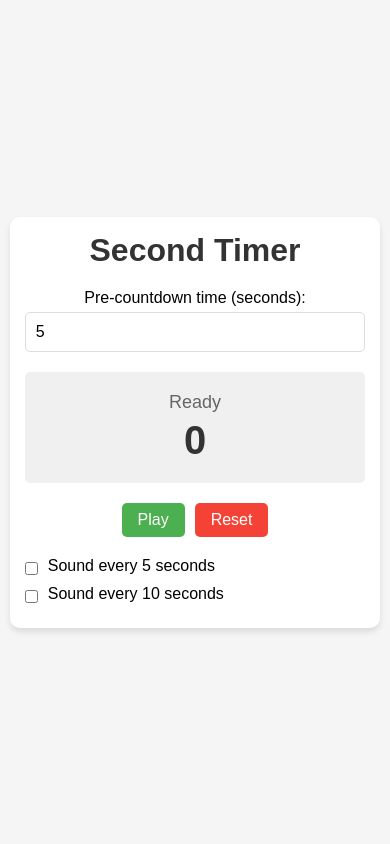
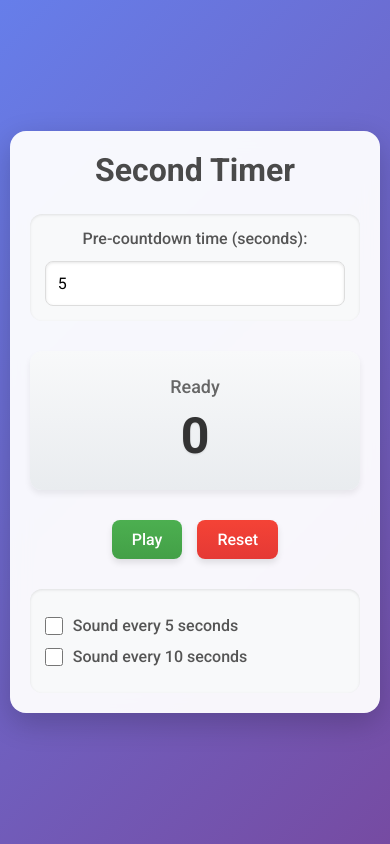
Before and after one commit to RageAgainst123/second-timer, a plain HTML site: page index.html in a window 390 px wide. Drawn offline with Linux system fonts and the light colour scheme.

Commit message:
Improved visual design and sound effects

```diff
--- a/index.html
+++ b/index.html
@@ -3,7 +3,10 @@
 <head>
     <meta charset="UTF-8">
     <meta name="viewport" content="width=device-width, initial-scale=1.0">
-    <title>Second Timer</title>
+    <title>Second Timer - Countdown & Timer App</title>
+    <link rel="preconnect" href="https://fonts.googleapis.com">
+    <link rel="preconnect" href="https://fonts.gstatic.com" crossorigin>
+    <link href="https://fonts.googleapis.com/css2?family=Roboto:wght@400;500;700&display=swap" rel="stylesheet">
     <link rel="stylesheet" href="styles.css">
 </head>
 <body>
@@ -38,7 +41,7 @@
     </div>
 
     <audio id="beep" src="https://assets.mixkit.co/active_storage/sfx/2869/2869-preview.mp3"></audio>
-    <audio id="tick" src="https://assets.mixkit.co/active_storage/sfx/978/978-preview.mp3"></audio>
+    <audio id="tick" src="https://freesound.org/data/previews/263/263133_4284968-lq.mp3"></audio>
 
     <script src="script.js"></script>
 </body>
--- a/script.js
+++ b/script.js
@@ -9,6 +9,14 @@ document.addEventListener('DOMContentLoaded', () => {
     const sound10SecondsCheckbox = document.getElementById('sound-10-seconds');
     const beepSound = document.getElementById('beep');
     const tickSound = document.getElementById('tick');
+
+    // Adjust sound volumes
+    beepSound.volume = 0.6;
+    tickSound.volume = 0.3;
+
+    // Preload sounds
+    beepSound.load();
+    tickSound.load();
 
     // Timer variables
     let timerState = 'ready'; // ready, pre-countdown, running, paused
@@ -22,6 +30,15 @@ document.addEventListener('DOMContentLoaded', () => {
     // Event listeners
     playPauseButton.addEventListener('click', togglePlayPause);
     resetButton.addEventListener('click', resetTimer);
+
+    // Prevent negative numbers in input
+    preCountdownInput.addEventListener('change', () => {
+        if (preCountdownInput.value < 1) {
+            preCountdownInput.value = 1;
+        } else if (preCountdownInput.value > 60) {
+            preCountdownInput.value = 60;
+        }
+    });
 
     function togglePlayPause() {
         if (timerState === 'ready' || timerState === 'paused') {
@@ -38,29 +55,7 @@ document.addEventListener('DOMContentLoaded', () => {
             preCountdownValue = parseInt(preCountdownInput.value);
             updateTimerDisplay();
 
-            timerInterval = setInterval(() => {
-                if (timerState === 'pre-countdown') {
-                    preCountdownValue--;
-
-                    if (preCountdownValue <= 0) {
-                        // Pre-countdown finished, start main timer
-                        timerState = 'running';
-                        timerValue = 0;
-                        beepSound.play(); // Play sound when main timer starts
-                    }
-                } else if (timerState === 'running') {
-                    timerValue++;
-
-                    // Check if we need to play sounds at specific intervals
-                    if (sound5SecondsCheckbox.checked && timerValue % 5 === 0) {
-                        tickSound.play();
-                    } else if (sound10SecondsCheckbox.checked && timerValue % 10 === 0) {
-                        tickSound.play();
-                    }
-                }
-
-                updateTimerDisplay();
-            }, 1000);
+            timerInterval = setInterval(updateTimer, 1000);
 
             playPauseButton.textContent = 'Pause';
         } else if (timerState === 'paused') {
@@ -71,7 +66,13 @@ document.addEventListener('DOMContentLoaded', () => {
                 timerState = 'running';
             }
 
-            timerInterval = setInterval(() => {
+            timerInterval = setInterval(updateTimer, 1000);
+
+            playPauseButton.textContent = 'Pause';
+        }
+    }
+
+    function updateTimer() {
         if (timerState === 'pre-countdown') {
             preCountdownValue--;
 
@@ -79,23 +80,48 @@ document.addEventListener('DOMContentLoaded', () => {
                 // Pre-countdown finished, start main timer
                 timerState = 'running';
                 timerValue = 0;
-                        beepSound.play(); // Play sound when main timer starts
+                playBeepSound();
             }
         } else if (timerState === 'running') {
             timerValue++;
 
             // Check if we need to play sounds at specific intervals
-                    if (sound5SecondsCheckbox.checked && timerValue % 5 === 0) {
-                        tickSound.play();
-                    } else if (sound10SecondsCheckbox.checked && timerValue % 10 === 0) {
-                        tickSound.play();
+            checkSounds();
+        }
+
+        updateTimerDisplay();
+    }
+
+    function playBeepSound() {
+        // Create a clone for overlapping sounds
+        try {
+            beepSound.currentTime = 0;
+            beepSound.play().catch(error => {
+                console.log('Error playing sound:', error);
+            });
+        } catch (error) {
+            console.log('Error playing sound:', error);
         }
     }
 
-                updateTimerDisplay();
-            }, 1000);
+    function playTickSound() {
+        // Create a clone for overlapping sounds
+        try {
+            tickSound.currentTime = 0;
+            tickSound.play().catch(error => {
+                console.log('Error playing sound:', error);
+            });
+        } catch (error) {
+            console.log('Error playing sound:', error);
+        }
+    }
 
-            playPauseButton.textContent = 'Pause';
+    function checkSounds() {
+        const playSound5Seconds = sound5SecondsCheckbox.checked && timerValue % 5 === 0;
+        const playSound10Seconds = sound10SecondsCheckbox.checked && timerValue % 10 === 0;
+
+        if (playSound5Seconds || playSound10Seconds) {
+            playTickSound();
         }
     }
 
@@ -143,8 +169,16 @@ document.addEventListener('DOMContentLoaded', () => {
     }
 
     function formatTime(seconds) {
-        // For now, just return the seconds as is, but this function can be expanded
-        // to format time as minutes:seconds if needed in the future
         return seconds.toString();
     }
+
+    // Add keyboard support for spacebar to play/pause
+    document.addEventListener('keydown', (event) => {
+        if (event.code === 'Space') {
+            event.preventDefault();
+            togglePlayPause();
+        } else if (event.code === 'KeyR') {
+            resetTimer();
+        }
     });
+});
--- a/styles.css
+++ b/styles.css
@@ -2,121 +2,167 @@
     margin: 0;
     padding: 0;
     box-sizing: border-box;
-    font-family: 'Arial', sans-serif;
+    font-family: 'Roboto', 'Arial', sans-serif;
 }
 
 body {
-    background-color: #f5f5f5;
+    background: linear-gradient(135deg, #667eea 0%, #764ba2 100%);
     display: flex;
     justify-content: center;
     align-items: center;
     min-height: 100vh;
+    color: #333;
 }
 
 .container {
-    background-color: white;
-    border-radius: 10px;
-    box-shadow: 0 4px 6px rgba(0, 0, 0, 0.1);
-    padding: 20px;
+    background-color: rgba(255, 255, 255, 0.95);
+    border-radius: 16px;
+    box-shadow: 0 10px 30px rgba(0, 0, 0, 0.2);
+    padding: 30px;
     width: 90%;
     max-width: 500px;
     text-align: center;
+    backdrop-filter: blur(10px);
 }
 
 h1 {
-    color: #333;
-    margin-bottom: 20px;
+    color: #4a4a4a;
+    margin-bottom: 25px;
+    font-weight: 700;
+    font-size: 32px;
 }
 
 .setup-section {
     display: flex;
     flex-direction: column;
-    margin-bottom: 20px;
+    margin-bottom: 30px;
+    background-color: #f8f9fa;
+    padding: 15px;
+    border-radius: 12px;
+    box-shadow: inset 0 1px 3px rgba(0, 0, 0, 0.1);
 }
 
-input {
-    padding: 10px;
+.setup-section label {
+    margin-bottom: 8px;
+    font-weight: 500;
+    color: #555;
+}
+
+input[type="number"] {
+    padding: 12px;
     border: 1px solid #ddd;
-    border-radius: 5px;
+    border-radius: 8px;
     margin-top: 5px;
     font-size: 16px;
+    background-color: white;
+    box-shadow: inset 0 1px 3px rgba(0, 0, 0, 0.1);
+    transition: border 0.3s, box-shadow 0.3s;
+}
+
+input[type="number"]:focus {
+    border-color: #667eea;
+    box-shadow: 0 0 0 3px rgba(102, 126, 234, 0.25);
+    outline: none;
 }
 
 .timer-display {
-    background-color: #f0f0f0;
-    border-radius: 5px;
-    padding: 20px;
-    margin-bottom: 20px;
+    background: linear-gradient(to bottom, #f8f9fa, #e9ecef);
+    border-radius: 12px;
+    padding: 25px;
+    margin-bottom: 30px;
+    box-shadow: 0 4px 6px rgba(0, 0, 0, 0.07);
 }
 
 #timer-state {
     font-size: 18px;
     color: #666;
-    margin-bottom: 5px;
+    margin-bottom: 10px;
+    font-weight: 500;
 }
 
 #timer {
-    font-size: 48px;
+    font-size: 60px;
     font-weight: bold;
     color: #333;
+    text-shadow: 0 1px 2px rgba(0, 0, 0, 0.1);
 }
 
 .controls {
     display: flex;
     justify-content: center;
-    gap: 10px;
-    margin-bottom: 20px;
+    gap: 15px;
+    margin-bottom: 30px;
 }
 
 button {
-    padding: 10px 20px;
+    padding: 12px 26px;
     border: none;
-    border-radius: 5px;
+    border-radius: 8px;
     font-size: 16px;
+    font-weight: 500;
     cursor: pointer;
-    transition: background-color 0.3s;
+    transition: all 0.3s;
+    box-shadow: 0 4px 6px rgba(0, 0, 0, 0.1);
 }
 
 #play-pause {
-    background-color: #4CAF50;
+    background: linear-gradient(to bottom, #4CAF50, #43a047);
     color: white;
 }
 
 #reset {
-    background-color: #f44336;
+    background: linear-gradient(to bottom, #f44336, #e53935);
     color: white;
 }
 
 button:hover {
-    opacity: 0.9;
+    transform: translateY(-2px);
+    box-shadow: 0 7px 14px rgba(0, 0, 0, 0.1);
+}
+
+button:active {
+    transform: translateY(0);
+    box-shadow: 0 4px 6px rgba(0, 0, 0, 0.1);
 }
 
 .sound-options {
     text-align: left;
+    background-color: #f8f9fa;
+    padding: 15px;
+    border-radius: 12px;
+    box-shadow: inset 0 1px 3px rgba(0, 0, 0, 0.1);
 }
 
 .checkbox-container {
-    margin: 10px 0;
+    margin: 12px 0;
     display: flex;
     align-items: center;
 }
 
-.checkbox-container input {
+.checkbox-container input[type="checkbox"] {
     margin-right: 10px;
+    width: 18px;
+    height: 18px;
+    accent-color: #667eea;
+}
+
+.checkbox-container label {
+    font-weight: 500;
+    color: #555;
 }
 
 /* Media queries for mobile responsiveness */
 @media (max-width: 600px) {
     .container {
         width: 95%;
-        padding: 15px;
+        padding: 20px;
     }
 
     #timer {
-        font-size: 40px;
+        font-size: 50px;
     }
 
     button {
-        padding: 8px 16px;
+        padding: 10px 20px;
     }
 }
```
Lines whose indentation alone changed are shown as unchanged.
